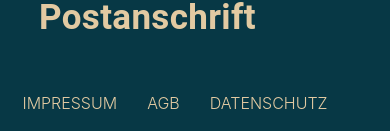
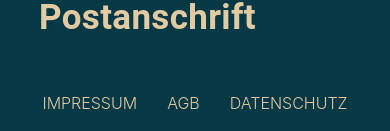
Before and after one commit to briotechno/EDA, a React (Create React App) app: page /work/Impressum in a window 390 px wide. Shown: the part 711-842 px from the top of the page. Built offline with nearby package versions, Linux system fonts and the light colour scheme; a web font is replaced by a local one.

Commit message:
add banner cookies styling

```diff
--- a/src/App.js
+++ b/src/App.js
@@ -7,7 +7,10 @@ import Impressum from "./menu_pages/Impressum";
 import Work from "./components/shared/Work";
 import AnimatedCursor from "react-animated-cursor";
 import CookieBannerComponent from "./components/shared/CookieBanner";
+import WorkSmall from "./components/shared/WorkSmall";
+import { useMediaQuery } from "react-responsive";
 const App = () => {
+  const isSmallScreen = useMediaQuery({ maxWidth: 820 });
   return (
     <BrowserRouter>
       <Routes>
@@ -17,7 +20,7 @@ const App = () => {
         <Route path="work/Impressum" element={<Impressum />} />
       </Routes>
       <CookieBannerComponent />
-      <Work />
+      {isSmallScreen?<WorkSmall/>:<Work />}
       <AnimatedCursor
         innerSize={4}
         outerSize={30}
--- a/src/components/shared/CookieBanner.js
+++ b/src/components/shared/CookieBanner.js
@@ -28,6 +28,7 @@ const CookieBannerComponent = () => (
       // Handle marketing acceptance logic here
       console.log("Marketing cookies accepted");
     }}
+    className="banner-cookie"
   />
 );
 
--- /dev/null
+++ b/src/components/shared/WorkSmall.js
@@ -0,0 +1,69 @@
+import { Box } from "@mui/material";
+import React, { useEffect, useState } from "react";
+import { useLocation, useNavigate } from "react-router-dom";
+
+const WorkSmall = () => {
+  const [selectedWork, setSelectedWork] = useState("");
+  const navigate = useNavigate();
+  const location = useLocation();
+
+  useEffect(() => {
+    if (location.pathname === `/work/impressum`) {
+      setSelectedWork("IMPRESSUM");
+    } else if (location.pathname === `/work/agb`) {
+      setSelectedWork("AGB");
+    } else if (location.pathname === `/work/datenschutz`) {
+      setSelectedWork("DATENSCHUTZ");
+    } else if (location.pathname === "/") {
+      setSelectedWork("");
+    }
+  }, [location]);
+
+  const hanleNavigateWork = (state) => {
+    const newState = state.toLowerCase();
+    navigate(`/work/${newState}`);
+    setSelectedWork(state);
+  };
+  return (
+    <div
+      className="language-selector2"
+      style={{
+        width: "100%",
+        justifyContent: "center",
+        position: "fixed",
+        bottom: "0",
+        right: "0",
+        height:'60px',
+        display: "flex",
+        gap: "30px",
+        zIndex: 1000,
+        backgroundColor: location.pathname === "/" ? "transparent" : "#073845",
+        color: "#E2CAA2",
+        fontSize: "16px",
+        fontWeight: 300,
+        alignItems:'center'
+      }}
+    >
+      {["IMPRESSUM", "AGB", "DATENSCHUTZ"].map((work, index) => (
+        <Box
+          component="span"
+          key={index}
+          onClick={() => hanleNavigateWork(work)}
+          sx={{
+            cursor: "pointer",
+            fontWeight: selectedWork === work ? "bold" : "300",
+            textDecoration: selectedWork === work ? "underline" : "none",
+            transition: "font-weight 0.3s ease",
+            "&:hover": {
+              fontWeight: "bold",
+            },
+          }}
+        >
+          {work}
+        </Box>
+      ))}
+    </div>
+  );
+};
+
+export default WorkSmall;
--- a/src/index.css
+++ b/src/index.css
@@ -11,3 +11,23 @@ code {
   font-family: source-code-pro, Menlo, Monaco, Consolas, 'Courier New',
     monospace;
 }
+.react-cookie-law-dialog{
+ bottom:0px !important;
+ top: unset !important;
+ background-color: #E2CAA2 !important;
+}
+.react-cookie-law-msg{
+  font-size: 13pt !important;
+}
+.react-cookie-law-manage-btn{
+  background-color: #0A5D8F !important;
+  border-radius: 10px !important;
+  border: unset !important;
+  padding: 10px !important;
+}
+.react-cookie-law-accept-btn{
+  background-color: #0A5D8F !important;
+  border-radius: 10px !important;
+  border: unset !important;
+  padding: 10px !important;
+}
```
